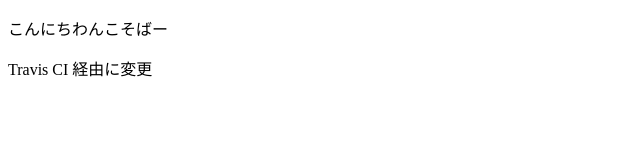
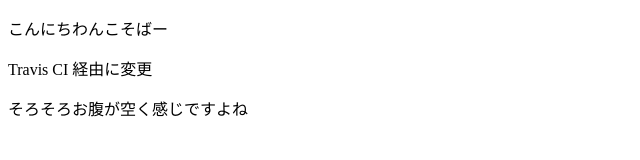
Before and after one commit to co3k/trying-s3-lambda, a plain HTML site: page web/index.html in a window 1280 px wide. Shown: the whole page, without its empty margins (0-640 px from the left). Drawn offline with Linux system fonts and the light colour scheme.

```diff
--- a/web/index.html
+++ b/web/index.html
@@ -3,3 +3,4 @@
 <title>検証用 HTML なんじゃ</title>
 <p>こんにちわんこそばー</p>
 <p>Travis CI 経由に変更</p>
+<p>そろそろお腹が空く感じですよね</p>
```
